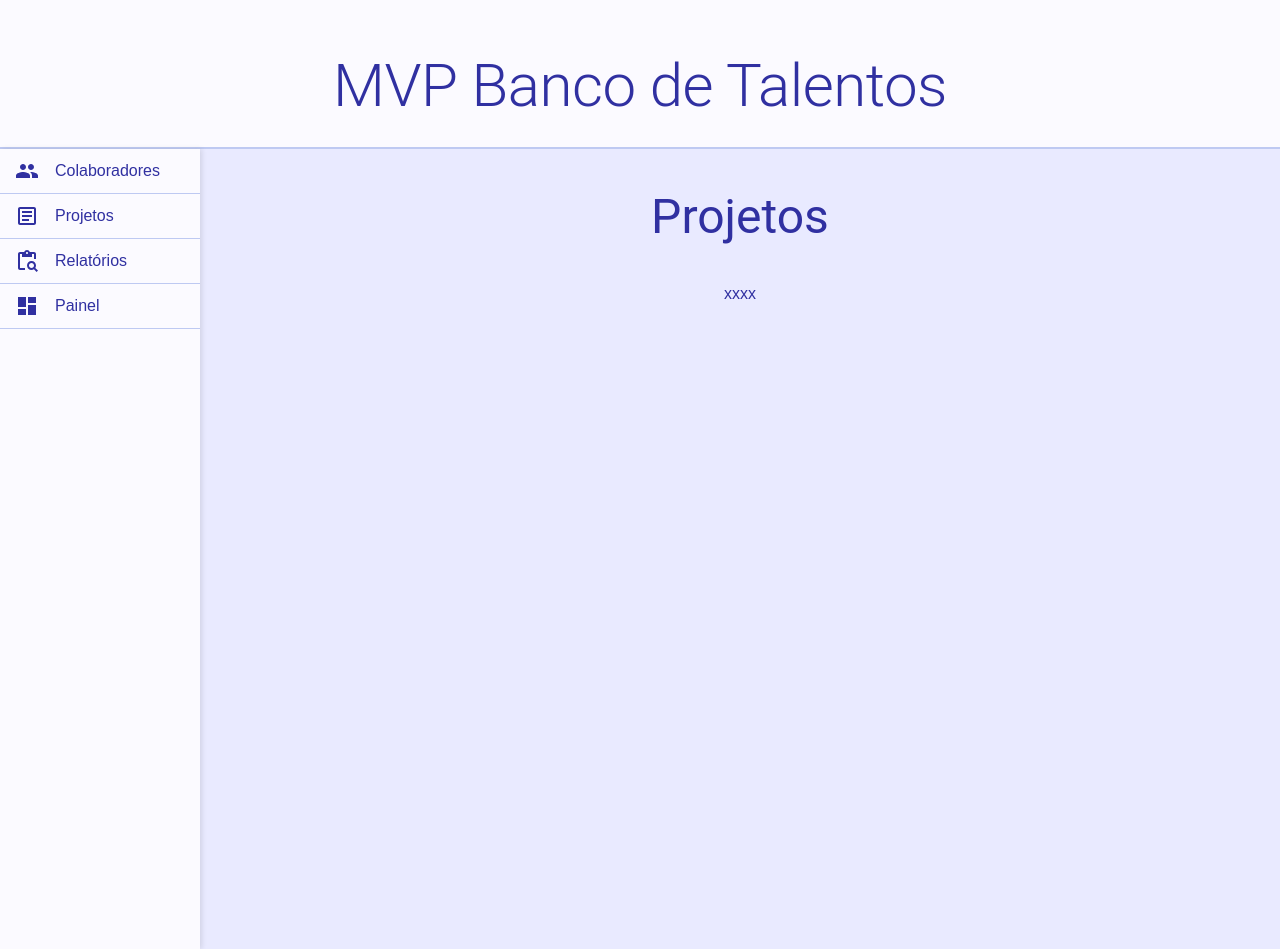
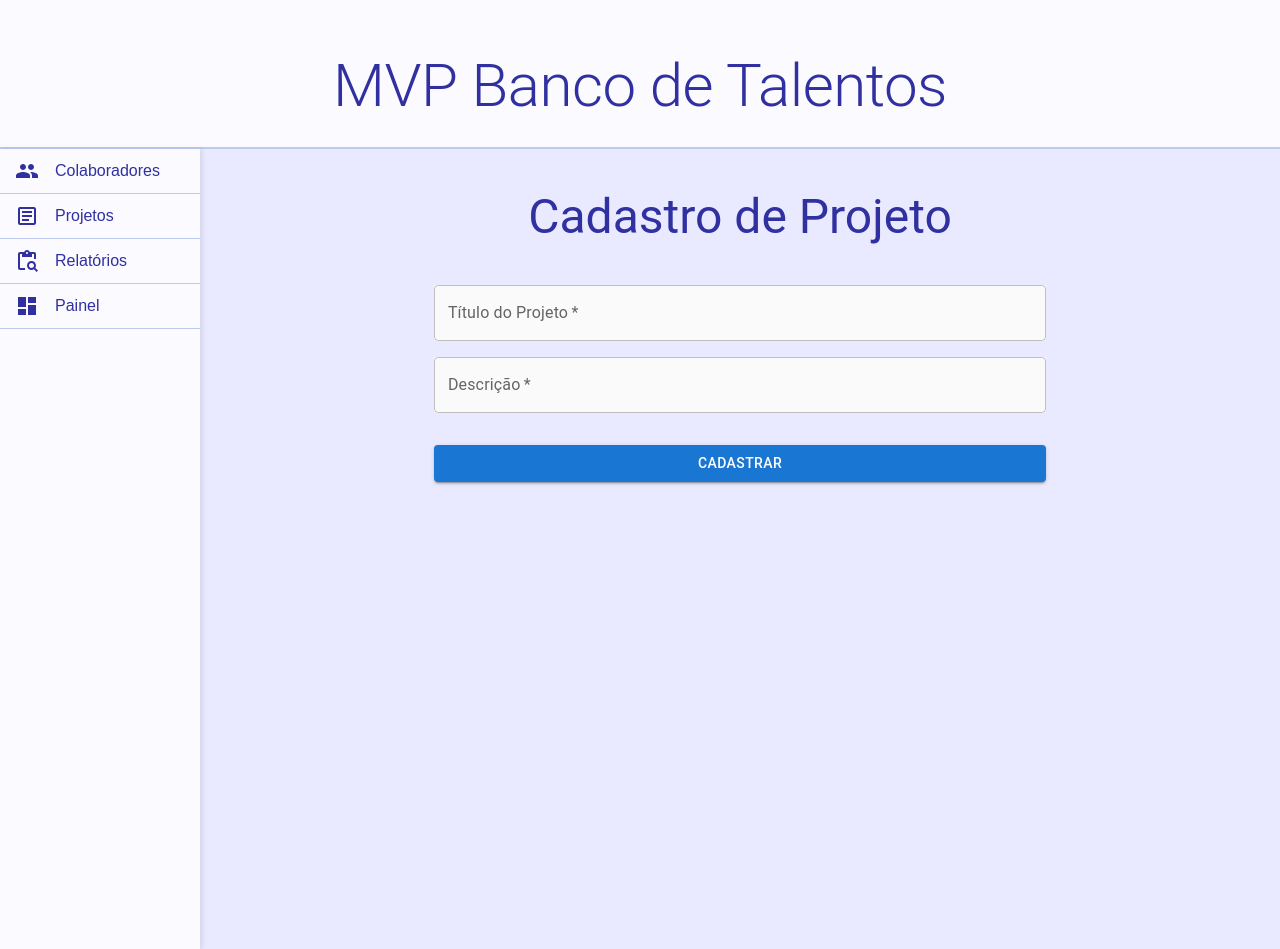
Before and after one commit to orivaldosantana/mvp_banco_talentos, a Next.js app: page /admin/project in a window 1280 px wide. Built offline with nearby package versions, Linux system fonts and the light colour scheme.

Commit message:
Add project form to ProjectPage, close #17

```diff
--- a/app/admin/project/page.js
+++ b/app/admin/project/page.js
@@ -1,9 +1,12 @@
 // https://github.com/vercel/next.js/blob/canary/examples/next-forms/app/actions.ts
+import FormProject from '../../ui/forms/project'
 import Page from '../../ui/page'
 export default function ProjectPage() {
   return (
     <div>
-      <Page title={'Projetos'}>xxxx</Page>
+      <Page title={'Cadastro de Projeto'}>
+        <FormProject />
+      </Page>
     </div>
   )
 }
--- /dev/null
+++ b/app/lib/project/action.ts
@@ -0,0 +1,33 @@
+'use server'
+import { PrismaClient } from '@prisma/client'
+
+export async function addProject(
+  prevState: {
+    message: string
+  },
+  formData: FormData
+) {
+  let title = formData.get('title')
+  let description = formData.get('description')
+
+  console.log(`addProject ${title} ${description}`)
+
+  const prisma = new PrismaClient()
+
+  try {
+    //salva dados no banco de dados
+    await prisma.project.create({
+      data: {
+        title: title.toString(),
+        description: description.toString()
+      }
+    })
+    console.log('Projeto cadastrado com sucesso!')
+    return { message: 'Cadastro realizado com sucesso!', type: 'success' }
+  } catch (error) {
+    console.error(error)
+    return { message: 'Erro ao realizar o cadastro!', type: 'error' }
+  } finally {
+    await prisma.$disconnect()
+  }
+}
--- a/app/ui/forms/project.tsx
+++ b/app/ui/forms/project.tsx
@@ -0,0 +1,48 @@
+'use client'
+import { Box, Button, TextField } from '@mui/material'
+
+import { useState } from 'react'
+import { useActionState } from 'react'
+import { addProject } from '../../lib/project/action'
+
+const initialState = {
+  message: '',
+  type: ''
+}
+
+export default function FormProject() {
+  const textFieldBackground = '#FAFAFA'
+  const [state, formAddProjectAction] = useActionState(addProject, initialState)
+  const [loading, setLoading] = useState(false)
+
+  return (
+    <Box>
+      <form action={formAddProjectAction}>
+        <TextField
+          label="Título do Projeto"
+          name="title"
+          variant="outlined"
+          fullWidth
+          required
+          sx={{ marginBottom: 2, backgroundColor: textFieldBackground }}
+        />
+        <TextField
+          label="Descrição"
+          name="description"
+          variant="outlined"
+          fullWidth
+          required
+          sx={{ marginBottom: 2, backgroundColor: textFieldBackground }}
+        />
+        <Button
+          variant="contained"
+          type="submit"
+          fullWidth
+          sx={{ marginTop: 2, marginBottom: 4 }}
+        >
+          Cadastrar
+        </Button>
+      </form>
+    </Box>
+  )
+}
```
